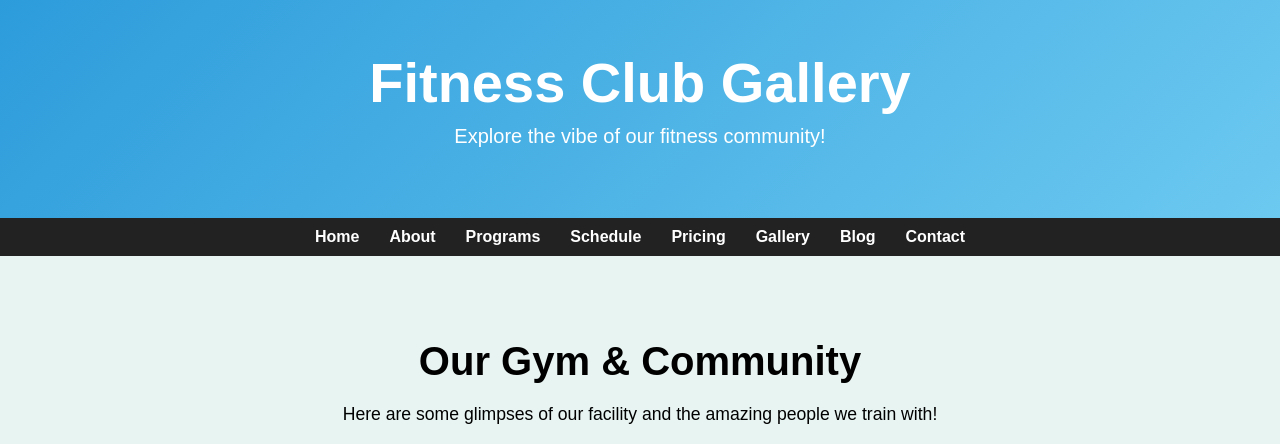
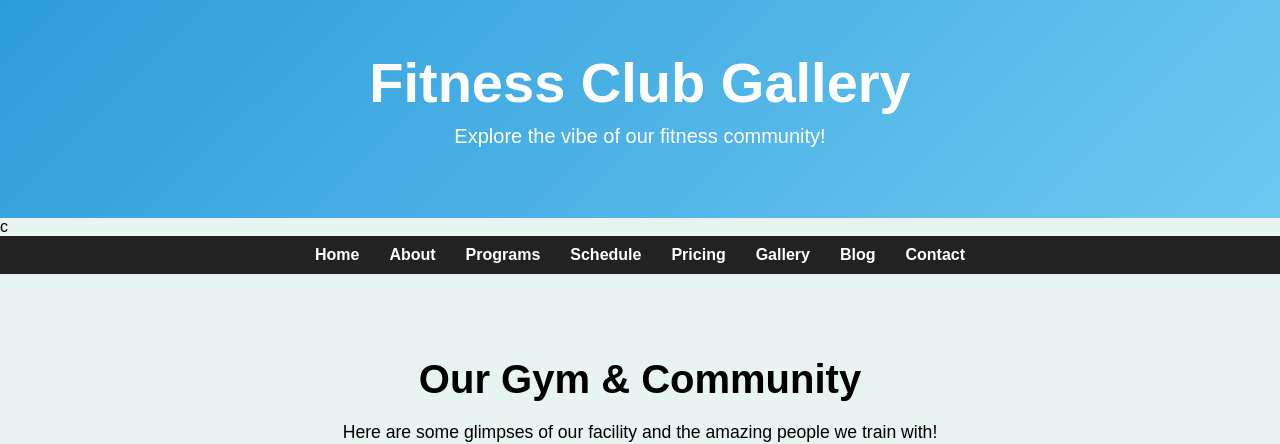
Before and after one commit to hudabhat/Fitness_project, a plain HTML site: page gallery.html in a window 1280 px wide. Shown: the top 444 px of the page. Drawn offline with Linux system fonts and the light colour scheme.

Commit message:
Gallery committed

```diff
--- a/gallery.html
+++ b/gallery.html
@@ -12,7 +12,7 @@
     <p>Explore the vibe of our fitness community!</p>
   </header>
 
-  <nav>
+  <nav>c
     <ul>
       <li><a href="index.html">Home</a></li>
       <li><a href="about.html">About</a></li>
```
